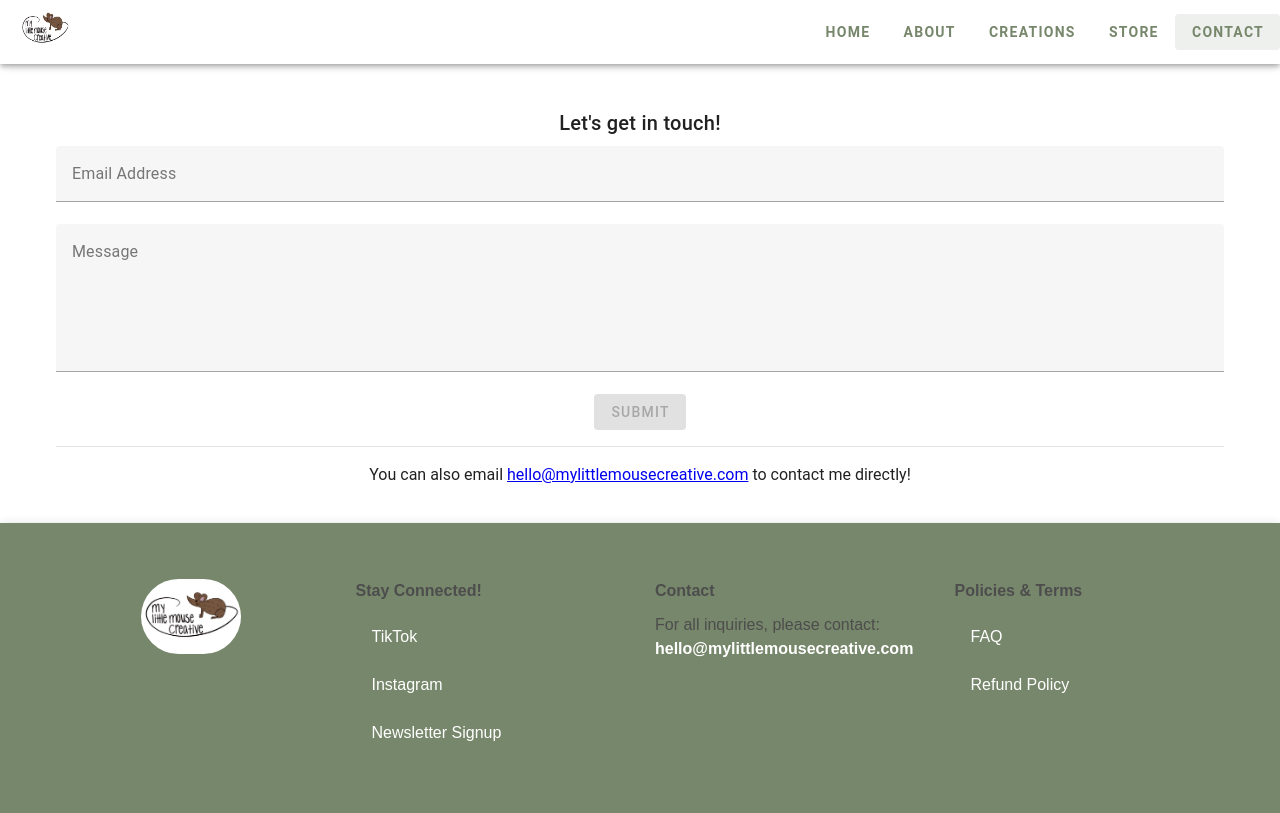
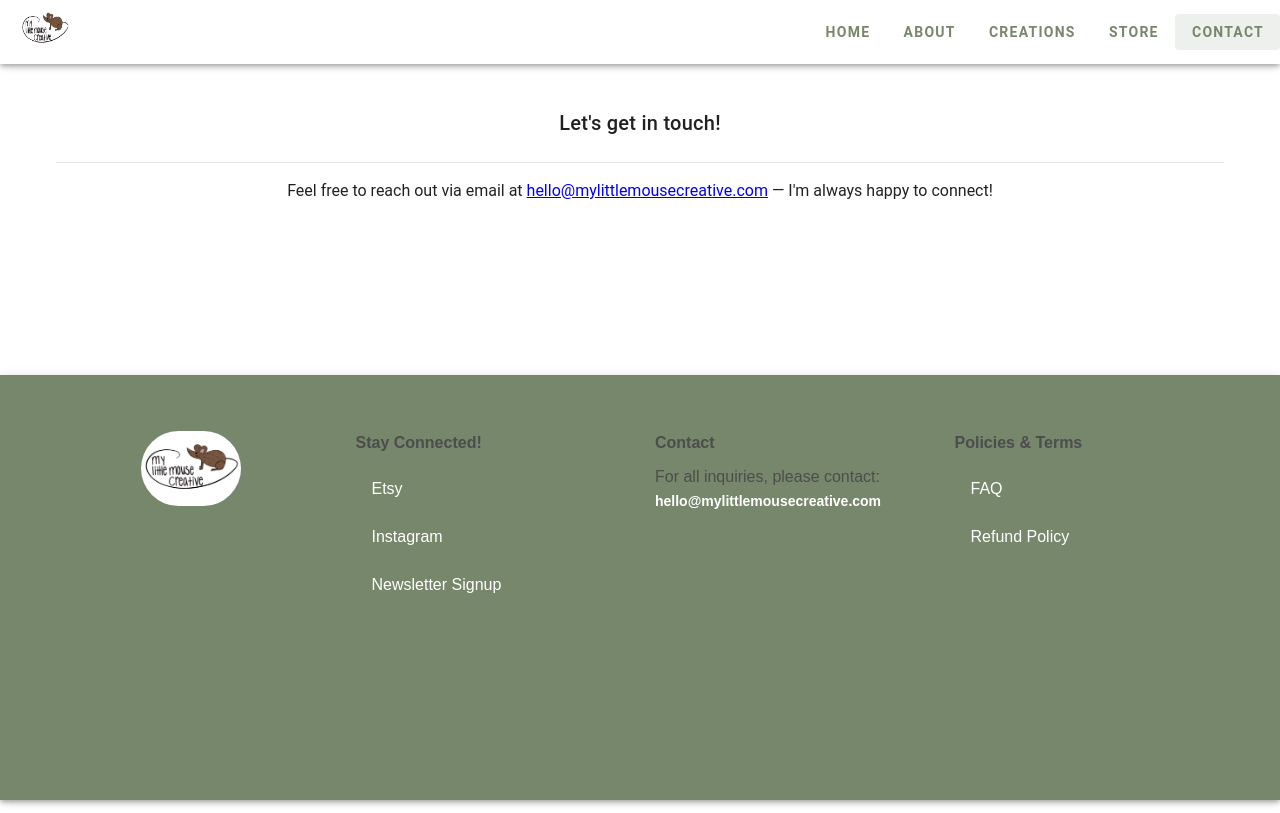
Before and after one commit to JZPoteat/kat-app, a Vue app: page /Contact in a window 1280 px wide. Built offline with nearby package versions, Linux system fonts and the light colour scheme.

Commit message:
rework store. Just link to etsy. No integration for now bc have to host service proxy

```diff
--- a/package.json
+++ b/package.json
@@ -21,6 +21,7 @@
     "@fortawesome/vue-fontawesome": "^3.0.8",
     "@mdi/font": "^7.4.47",
     "@types/vue-router": "^2.0.0",
+    "axios": "^1.7.9",
     "emailjs-com": "^3.2.0",
     "pinia": "^2.1.7",
     "sass": "^1.78.0",
--- a/src/components/TheFooter.vue
+++ b/src/components/TheFooter.vue
@@ -52,7 +52,7 @@
 
 <script setup>
 const moreLinks = [
-  { title: 'TikTok', url: 'https://www.tiktok.com/', isExternal: true },
+  { title: 'Etsy', url: 'https://www.etsy.com/shop/MyLittleMouseCreativ', isExternal: true },
   { title: 'Instagram', url: 'https://www.instagram.com/mylittlemousecreative/', isExternal: true },
   { title: 'Newsletter Signup', url: '/newslettersignup', isExternal: false }
 ]
@@ -136,6 +136,8 @@ const policies = [
 
 .footer-email {
   color: white;
+  font-size: 14px;
+
   font-weight: bold;
   text-decoration: none;
 }
--- a/src/pages/Contact.vue
+++ b/src/pages/Contact.vue
@@ -1,92 +1,29 @@
 <template>
   <v-container>
-    <v-card-title>Let's get in touch! </v-card-title>
-    <v-form v-model="valid" @submit.prevent="submitForm">
-      <v-text-field
-        v-model="form.email"
-        label="Email Address"
-        :rules="[rules.required, rules.email]"
-        required
-      ></v-text-field>
-
-      <v-textarea
-        v-model="form.message"
-        label="Message"
-        :rules="[rules.required]"
-        required
-      ></v-textarea>
-
-      <v-btn type="submit" :disabled="!valid">Submit</v-btn>
-    </v-form>
+    <v-card-title>Let's get in touch!</v-card-title>
 
     <v-divider class="my-4"></v-divider>
 
     <p>
-      You can also email
+      Feel free to reach out via email at
       <a :href="mailtoLink">{{ emailAddress }}</a>
-      to contact me directly!
+      — I'm always happy to connect!
     </p>
   </v-container>
 </template>
 
 <script lang="ts">
-import { defineComponent, ref } from 'vue'
-import emailjs from 'emailjs-com'
+import { defineComponent } from 'vue'
 
 export default defineComponent({
   name: 'ContactForm',
   setup() {
-    const form = ref({
-      email: '',
-      message: ''
-    })
-
-    const valid = ref(false)
-
     const emailAddress = 'hello@mylittlemousecreative.com' // Replace with your email address
     const mailtoLink = `mailto:${emailAddress}?subject=Hello from mylittlemousecreative.com!`
 
-    const rules = {
-      required: (value: string) => !!value || 'Required.',
-      email: (value: string) => {
-        const pattern = /^[^\s@]+@[^\s@]+\.[^\s@]+$/
-        return pattern.test(value) || 'Invalid email.'
-      }
-    }
-
-    const sendEmail = async () => {
-      const templateParams = {
-        user_email: form.value.email,
-        message: form.value.message
-      }
-
-      try {
-        await emailjs.send(
-          import.meta.env.VITE_EMAILJS_SERVICE_ID,
-          import.meta.env.VITE_EMAILJS_TEMPLATE_ID,
-          templateParams,
-          import.meta.env.VITE_EMAILJS_PUBLIC_KEY
-        )
-        alert('Message sent successfully!')
-      } catch (error) {
-        alert('Failed to send message. Please try again later.')
-      }
-    }
-
-    // Form submission handler
-    const submitForm = () => {
-      if (valid.value) {
-        sendEmail()
-      }
-    }
-
     return {
-      form,
-      valid,
       emailAddress,
-      mailtoLink,
-      rules,
-      submitForm
+      mailtoLink
     }
   }
 })
--- a/src/pages/Store.vue
+++ b/src/pages/Store.vue
@@ -1,57 +1,37 @@
 <template>
-  <v-container>
-    <h1>Store</h1>
-    <v-row>
-      <v-col>
-        <p>To see a full list of products please view my Etsy shop here!</p>
-        <p>I also do custom orders!</p>
-      </v-col>
-    </v-row>
-    <v-row>
-      <v-col v-for="product in products" :key="product.id" cols="12" sm="6" md="4">
-        <v-card>
-          <v-img :src="product.image" alt="product image" height="200px"></v-img>
-          <v-card-text>
-            <h3>{{ product.name }}</h3>
-            <p>{{ product.description }}</p>
-          </v-card-text>
-        </v-card>
-      </v-col>
-    </v-row>
+  <v-container class="text-center">
+    <v-card class="mx-auto" max-width="400" outlined>
+      <v-card-title class="text-h5">Visit My Etsy Store</v-card-title>
+      <v-card-subtitle>
+        <p>Click the button below to check out my Etsy Store!</p>
+      </v-card-subtitle>
+      <v-card-actions class="justify-center">
+        <v-btn
+          color="#a0522d"
+          elevation="2"
+          target="_blank"
+          href="https://www.etsy.com/shop/mylittlemousecreativ"
+          class="text-uppercase"
+        >
+          Visit Store
+        </v-btn>
+      </v-card-actions>
+    </v-card>
   </v-container>
 </template>
 
 <script lang="ts">
-import { defineComponent, ref } from 'vue'
+export default {
+  name: 'EtsyStoreLink'
+}
+</script>
 
-export default defineComponent({
-  name: 'Store',
-  setup() {
-    const products = ref([
-      {
-        id: 1,
-        name: 'Product 1',
-        description: 'This is a great product.',
-        image: 'https://via.placeholder.com/200' // Replace with your image URL
-      },
-      {
-        id: 2,
-        name: 'Product 2',
-        description: 'Another awesome product.',
-        image: 'https://via.placeholder.com/200' // Replace with your image URL
-      },
-      {
-        id: 3,
-        name: 'Product 3',
-        description: 'A must-have item.',
-        image: 'https://via.placeholder.com/200' // Replace with your image URL
-      }
-      // Add more products as needed
-    ])
-
-    return {
-      products
-    }
-  }
-})
-</script>
+<style scoped>
+.v-btn {
+  text-transform: none;
+  font-weight: bold;
+}
+.v-card {
+  border-radius: 15px;
+}
+</style>
```
Also changed, not shown: 1 other file (tests, documents, lock files or other folders).
